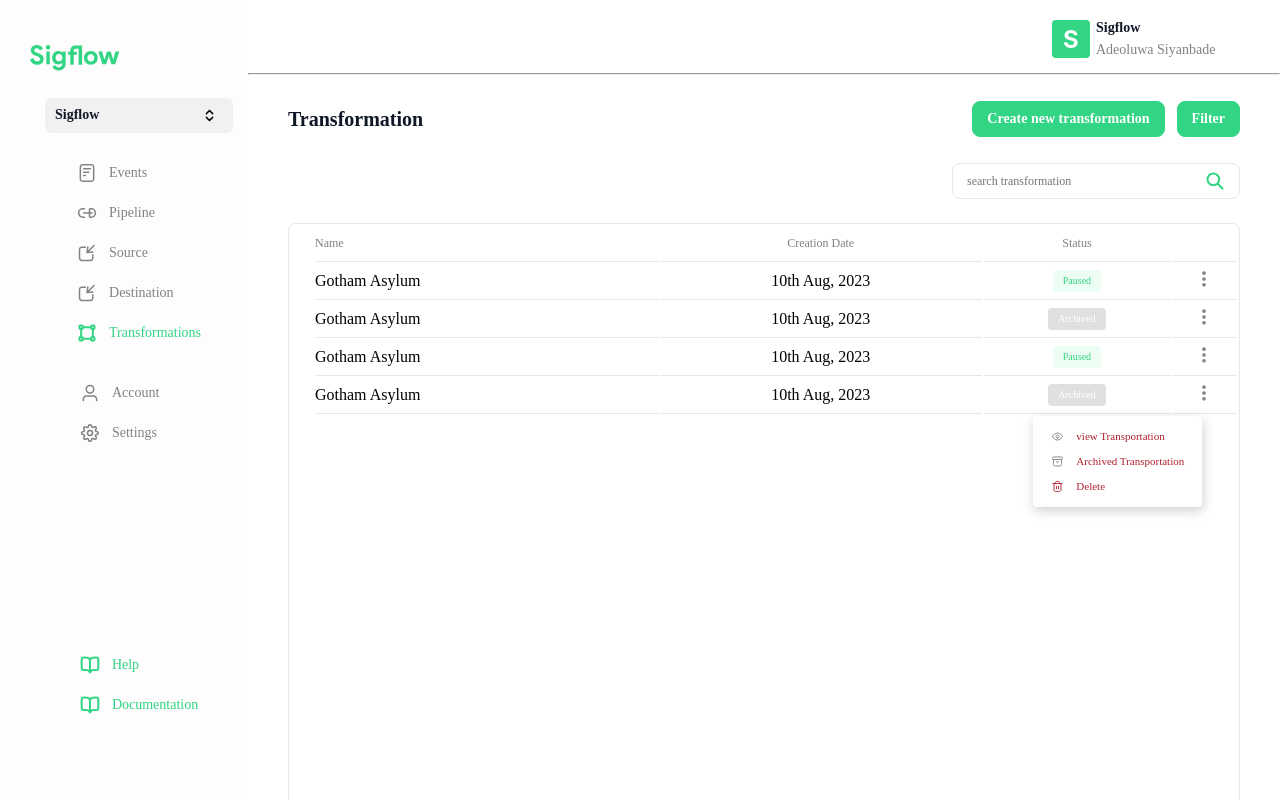
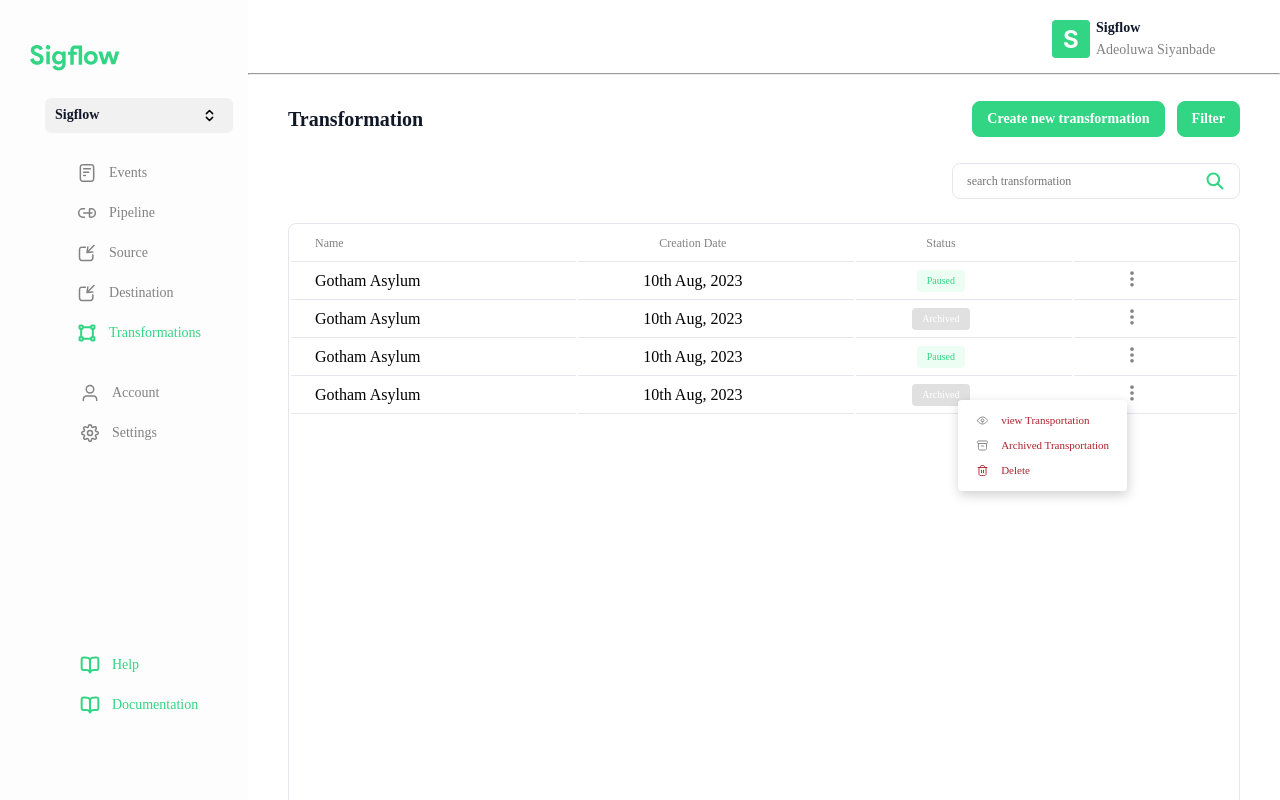
Before and after one commit to charleeBlaqTech/react_login_system, a React (Create React App) app: page /dashboard in a window 1280 px wide. Shown: the top 800 px of the page. Built offline with nearby package versions, Linux system fonts and the light colour scheme.

Commit message:
improved on the dashboard pop up box

```diff
--- a/src/components/utility/css/dashboardStyles.css
+++ b/src/components/utility/css/dashboardStyles.css
@@ -6,9 +6,7 @@
 }
 
 .dashboard__aside_nav{
-    /* width: 15.5rem; */
     padding-left: 1.88rem;
-    /* height: 100vh; */
     flex-shrink: 0;
     background: rgba(250, 250, 250, 0.40);
     display: flex;
@@ -22,7 +20,6 @@
 .aside__nav__heading{
     margin-top: 2.81rem;
     margin-right: 7.99rem;
-    /* margin-left: 1.88rem; */
     width: 5.63863rem;
     height: 1.60838rem;
     flex-shrink: 0;
@@ -337,7 +334,7 @@
     box-sizing: border-box;
     width: 100%;
     height: 47.5rem;
-    padding-left: 1.5rem;
+    /* padding-left: 1.5rem; */
     margin-top: 1.5rem;
     flex-shrink: 0;
     border-radius: 0.5rem;
@@ -375,6 +372,8 @@
 .dashboard__table__container :is(td,th){
     border-bottom: 1px solid #E6E7EC;
     text-align: center;
+    padding-left: 1.5rem;
+    padding-right: 4.38rem;
 }
 
 
@@ -426,13 +425,16 @@
 
 .pop__up__card__wrapper{
     width: 100%;
-    padding-right: 2.3rem;
+    padding-right: 7rem;
     display: flex;
     align-items: flex-start;
     justify-content: right;
+    position: relative;
 }
 
 .dropDown__box{
+    position: absolute;
+    top: -1rem;
     display: inline-flex;
     padding: 0.5rem;
     flex-direction: column;
```
